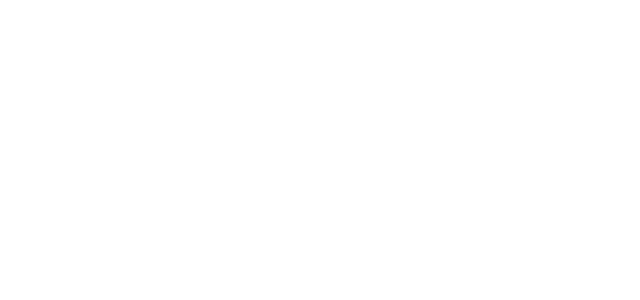
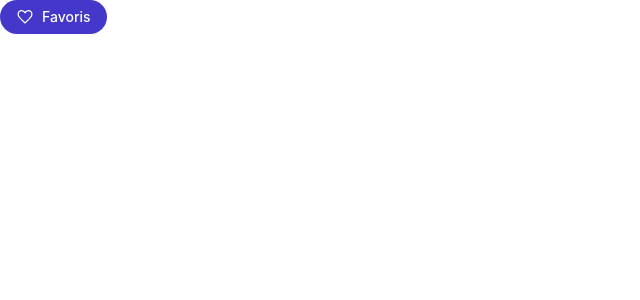
Before and after one commit to WildCodeSchool-2025-09/p2-0526-remote-parkwait, a React (Vite) app: page /favorite in a window 1280 px wide. Before the commit this address had no page. Shown: the top 300 px of the page, without its empty margins (0-640 px from the left). Built offline with nearby package versions, Linux system fonts and the light colour scheme.

Commit message:
button added, css done

```diff
--- a/src/App.tsx
+++ b/src/App.tsx
@@ -1,6 +1,7 @@
 import { BrowserRouter, Route, Routes } from "react-router-dom";
 import "./css/App.css";
 import "./css/Reset.css";
+import FavoriteButton from "./components/FavoriteButton.tsx";
 import Home from "./pages/Home.tsx";
 import Park from "./pages/Park.tsx";
 
@@ -11,6 +12,7 @@
 				<Routes>
 					<Route path="/" element={<Home />} />
 					<Route path="/park" element={<Park />} />
+					<Route path="/favorite" element={<FavoriteButton />} />
 				</Routes>
 			</BrowserRouter>
 		</>
--- /dev/null
+++ b/src/components/FavoriteButton.tsx
@@ -0,0 +1,18 @@
+import { NavLink } from "react-router-dom";
+import "../css/FavoriteButton.css";
+
+function FavoriteButton() {
+	return (
+		<NavLink
+			to="/favorite"
+			className={({ isActive }) =>
+				`favorite-button${isActive ? " is-active" : ""}`
+			}
+		>
+			<img src="/icons/favempty.svg" alt="favoris" />
+			Favoris
+		</NavLink>
+	);
+}
+
+export default FavoriteButton;
--- /dev/null
+++ b/src/css/FavoriteButton.css
@@ -0,0 +1,33 @@
+.favorite-button {
+	display: inline-flex;
+	align-items: center;
+	gap: var(--space-2);
+
+	background: var(--color-surface);
+	border: none;
+	border-radius: var(--radius-pill);
+	padding: var(--space-2) var(--space-4);
+	box-shadow: var(--shadow-xs);
+
+	color: var(--color-primary);
+	font-family: var(--font-family);
+	font-size: var(--font-size-sm);
+	font-weight: var(--font-weight-medium);
+	text-decoration: none;
+
+	cursor: pointer;
+}
+
+.favorite-button.is-active {
+	background: var(--color-primary);
+	color: var(--color-text-white);
+}
+
+.favorite-button.is-active img {
+	filter: brightness(0) invert(1);
+}
+
+.favorite-button img {
+	width: 18px;
+	height: 18px;
+}
```
Also changed, not shown: public/icons/favempty.svg, public/icons/favfull.svg.
